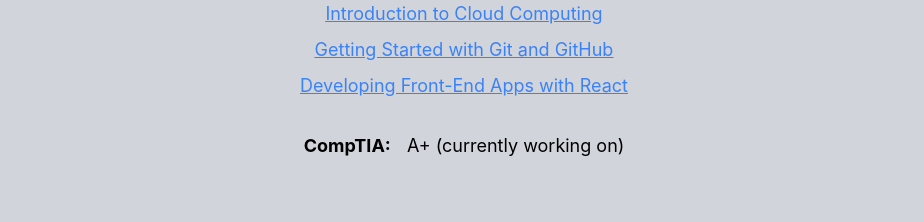
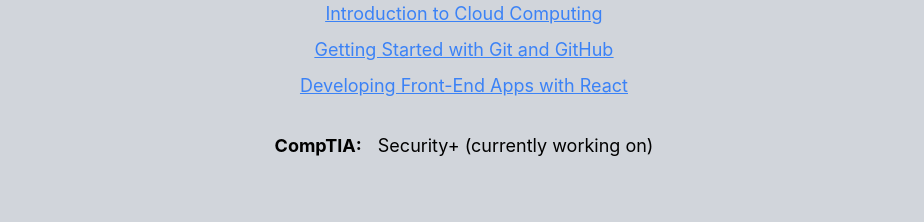
Before and after one commit to Kool-aid1/Portfolio, a React (Create React App) app: page / in a window 1280 px wide. Shown: the part 1460-1682 px from the top of the page, without its empty margins (176-1100 px from the left). Built offline with nearby package versions, Linux system fonts and the light colour scheme.

Commit message:
Security+

```diff
--- a/src/skills.js
+++ b/src/skills.js
@@ -101,7 +101,7 @@
         <div className="text-center mt-5 mb-8 text-lg">
           <ul className="flex flex-wrap justify-center space-x-2 sm:space-x-4 mt-2">
             <li className="font-bold w-full sm:w-auto">CompTIA:</li>
-            <li>A+ (currently working on)</li>
+            <li>Security+ (currently working on)</li>
           </ul>
         </div>
       </div>
```
